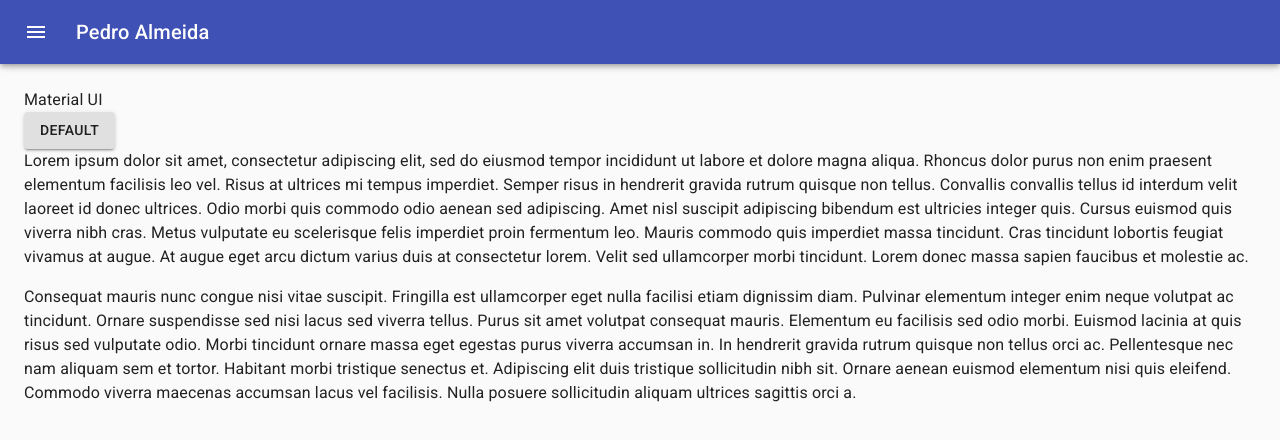
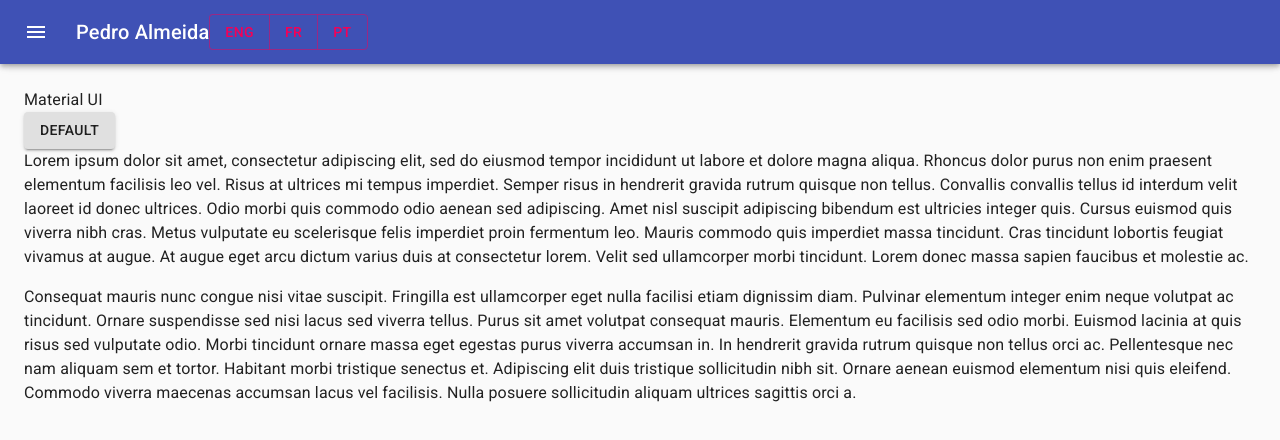
Before and after one commit to PedroMarianoAlmeida/my-website-2021, a Next.js app: page / in a window 1280 px wide. Shown: the top 440 px of the page. Built offline with nearby package versions, Linux system fonts and the light colour scheme.

Commit message:
Language Button Created

```diff
--- a/components/DrawerMenu/DrawerMenu.tsx
+++ b/components/DrawerMenu/DrawerMenu.tsx
@@ -8,6 +8,9 @@ import CssBaseline from "@material-ui/core/CssBaseline";
 import AppBar from "@material-ui/core/AppBar";
 import Toolbar from "@material-ui/core/Toolbar";
 import Typography from "@material-ui/core/Typography";
+import Button from "@material-ui/core/Button";
+import ButtonGroup from "@material-ui/core/ButtonGroup";
+
 import Divider from "@material-ui/core/Divider";
 import IconButton from "@material-ui/core/IconButton";
 import MenuIcon from "@material-ui/icons/Menu";
@@ -118,6 +121,15 @@ export default function DrawerMenu({ main }) {
           <Typography variant="h6" noWrap>
             Pedro Almeida
           </Typography>
+
+          <ButtonGroup
+            color="secondary"
+            aria-label="outlined primary button group"
+          >
+            <Button>ENG</Button>
+            <Button>FR</Button>
+            <Button>PT</Button>
+          </ButtonGroup>
         </Toolbar>
       </AppBar>
       <Drawer
```
